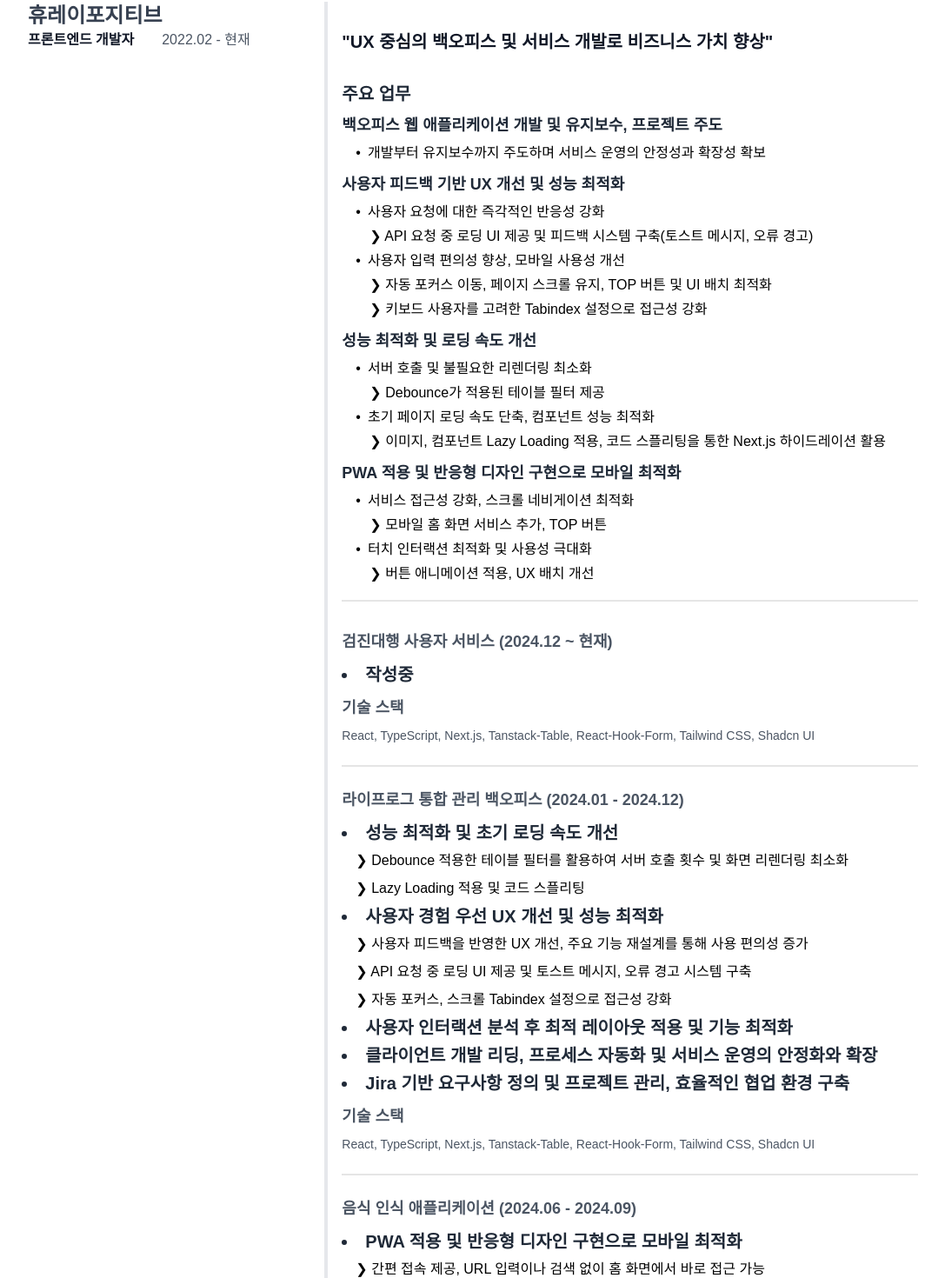
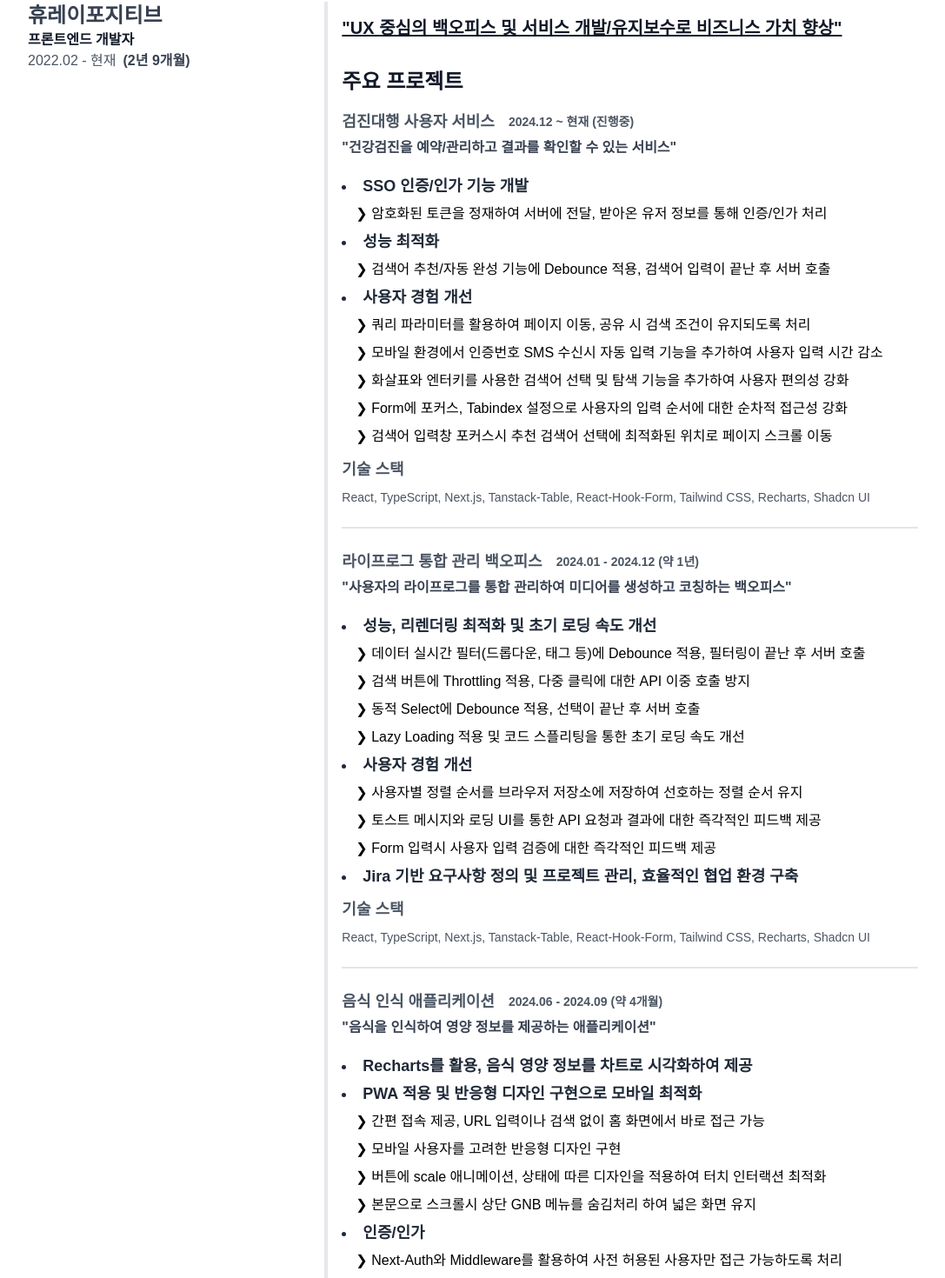
Before and after one commit to LeeKwang-min/kwangmin-portfolio, a Next.js app: page /resume in a window 1280 px wide. Shown: the part 714-2184 px from the top of the page at 87% size, without its empty margins (96-1183 px from the left). Built offline with nearby package versions, Linux system fonts and the light colour scheme.

Commit message:
[수정] 이력서 경력 부분 추가 수정

```diff
--- a/src/app/resume/_components/Experience/Experience.tsx
+++ b/src/app/resume/_components/Experience/Experience.tsx
@@ -6,99 +6,132 @@ const experienceList = [
     company: "휴레이포지티브",
     position: "프론트엔드 개발자",
     period: "2022.02 - 현재",
-    description: `"UX 중심의 백오피스 및 서비스 개발로 비즈니스 가치 향상"`,
-    tasks: [
+    description: `"UX 중심의 백오피스 및 서비스 개발/유지보수로 비즈니스 가치 향상"`,
+    // tasks: [
+    //   {
+    //     title: "백오피스 웹 애플리케이션 개발 및 유지보수, 프로젝트 주도",
+    //     content: [
+    //       "개발부터 유지보수까지 주도하며 서비스 운영의 안정성과 확장성 확보",
+    //     ],
+    //   },
+    //   {
+    //     title: "사용자 피드백 기반 UX 개선 및 성능 최적화",
+    //     content: [
+    //       "사용자 요청에 대한 즉각적인 반응성 강화",
+    //       "❯ API 요청 중 로딩 UI 제공 및 피드백 시스템 구축(토스트 메시지, 오류 경고)",
+    //       "사용자 입력 편의성 향상, 모바일 사용성 개선",
+    //       "❯ 자동 포커스 이동, 페이지 스크롤 유지, TOP 버튼 및 UI 배치 최적화",
+    //       "❯ 키보드 사용자를 고려한 Tabindex 설정으로 접근성 강화",
+    //     ],
+    //   },
+    //   {
+    //     title: "성능 최적화 및 로딩 속도 개선",
+    //     content: [
+    //       "서버 호출 및 불필요한 리렌더링 최소화",
+    //       "❯ Debounce가 적용된 테이블 필터 제공",
+    //       "초기 페이지 로딩 속도 단축, 컴포넌트 성능 최적화",
+    //       "❯ 이미지, 컴포넌트 Lazy Loading 적용, 코드 스플리팅을 통한 Next.js 하이드레이션 활용",
+    //     ],
+    //   },
+    //   {
+    //     title: "PWA 적용 및 반응형 디자인 구현으로 모바일 최적화",
+    //     content: [
+    //       "서비스 접근성 강화, 스크롤 네비게이션 최적화",
+    //       "❯ 모바일 홈 화면 서비스 추가, TOP 버튼",
+    //       "터치 인터랙션 최적화 및 사용성 극대화",
+    //       "❯ 버튼 애니메이션 적용, UX 배치 개선",
+    //     ],
+    //   },
+    // ],
+    projects: [
       {
-        title: "백오피스 웹 애플리케이션 개발 및 유지보수, 프로젝트 주도",
-        content: [
-          "개발부터 유지보수까지 주도하며 서비스 운영의 안정성과 확장성 확보",
+        title: "검진대행 사용자 서비스",
+        description: "건강검진을 예약/관리하고 결과를 확인할 수 있는 서비스",
+        period: "2024.12 ~ 현재 (진행중)",
+        tasks: [
+          "SSO 인증/인가 기능 개발",
+          "❯ 암호화된 토큰을 정재하여 서버에 전달, 받아온 유저 정보를 통해 인증/인가 처리",
+          "성능 최적화",
+          "❯ 검색어 추천/자동 완성 기능에 Debounce 적용, 검색어 입력이 끝난 후 서버 호출",
+          "사용자 경험 개선",
+          "❯ 쿼리 파라미터를 활용하여 페이지 이동, 공유 시 검색 조건이 유지되도록 처리",
+          "❯ 모바일 환경에서 인증번호 SMS 수신시 자동 입력 기능을 추가하여 사용자 입력 시간 감소",
+          "❯ 화살표와 엔터키를 사용한 검색어 선택 및 탐색 기능을 추가하여 사용자 편의성 강화",
+          "❯ Form에 포커스, Tabindex 설정으로 사용자의 입력 순서에 대한 순차적 접근성 강화",
+          "❯ 검색어 입력창 포커스시 추천 검색어 선택에 최적화된 위치로 페이지 스크롤 이동",
+        ],
+        stacks: [
+          "React, TypeScript, Next.js, Tanstack-Table, React-Hook-Form, Tailwind CSS, Recharts, Shadcn UI",
         ],
       },
       {
-        title: "사용자 피드백 기반 UX 개선 및 성능 최적화",
-        content: [
-          "사용자 요청에 대한 즉각적인 반응성 강화",
-          "❯ API 요청 중 로딩 UI 제공 및 피드백 시스템 구축(토스트 메시지, 오류 경고)",
-          "사용자 입력 편의성 향상, 모바일 사용성 개선",
-          "❯ 자동 포커스 이동, 페이지 스크롤 유지, TOP 버튼 및 UI 배치 최적화",
-          "❯ 키보드 사용자를 고려한 Tabindex 설정으로 접근성 강화",
+        title: "라이프로그 통합 관리 백오피스",
+        description:
+          "사용자의 라이프로그를 통합 관리하여 미디어를 생성하고 코칭하는 백오피스",
+        period: "2024.01 - 2024.12 (약 1년)",
+        tasks: [
+          "성능, 리렌더링 최적화 및 초기 로딩 속도 개선",
+          "❯ 데이터 실시간 필터(드롭다운, 태그 등)에 Debounce 적용, 필터링이 끝난 후 서버 호출",
+          "❯ 검색 버튼에 Throttling 적용, 다중 클릭에 대한 API 이중 호출 방지",
+          "❯ 동적 Select에 Debounce 적용, 선택이 끝난 후 서버 호출",
+          "❯ Lazy Loading 적용 및 코드 스플리팅을 통한 초기 로딩 속도 개선",
+          "사용자 경험 개선",
+          "❯ 사용자별 정렬 순서를 브라우저 저장소에 저장하여 선호하는 정렬 순서 유지",
+          "❯ 토스트 메시지와 로딩 UI를 통한 API 요청과 결과에 대한 즉각적인 피드백 제공",
+          "❯ Form 입력시 사용자 입력 검증에 대한 즉각적인 피드백 제공",
+          "Jira 기반 요구사항 정의 및 프로젝트 관리, 효율적인 협업 환경 구축",
+        ],
+        stacks: [
+          "React, TypeScript, Next.js, Tanstack-Table, React-Hook-Form, Tailwind CSS, Recharts, Shadcn UI",
         ],
       },
       {
-        title: "성능 최적화 및 로딩 속도 개선",
-        content: [
-          "서버 호출 및 불필요한 리렌더링 최소화",
-          "❯ Debounce가 적용된 테이블 필터 제공",
-          "초기 페이지 로딩 속도 단축, 컴포넌트 성능 최적화",
-          "❯ 이미지, 컴포넌트 Lazy Loading 적용, 코드 스플리팅을 통한 Next.js 하이드레이션 활용",
+        title: "음식 인식 애플리케이션",
+        description: "음식을 인식하여 영양 정보를 제공하는 애플리케이션",
+        period: "2024.06 - 2024.09 (약 4개월)",
+        tasks: [
+          "Recharts를 활용, 음식 영양 정보를 차트로 시각화하여 제공",
+          "PWA 적용 및 반응형 디자인 구현으로 모바일 최적화",
+          "❯ 간편 접속 제공, URL 입력이나 검색 없이 홈 화면에서 바로 접근 가능",
+          "❯ 모바일 사용자를 고려한 반응형 디자인 구현",
+          "❯ 버튼에 scale 애니메이션, 상태에 따른 디자인을 적용하여 터치 인터랙션 최적화",
+          "❯ 본문으로 스크롤시 상단 GNB 메뉴를 숨김처리 하여 넓은 화면 유지",
+          "인증/인가",
+          "❯ Next-Auth와 Middleware를 활용하여 사전 허용된 사용자만 접근 가능하도록 처리",
+        ],
+        stacks: [
+          "React, TypeScript, Next.js, Tailwind CSS, Shadcn UI, Next-Auth, Next-PWA, Recharts",
         ],
       },
       {
-        title: "PWA 적용 및 반응형 디자인 구현으로 모바일 최적화",
-        content: [
-          "서비스 접근성 강화, 스크롤 네비게이션 최적화",
-          "❯ 모바일 홈 화면 서비스 추가, TOP 버튼",
-          "터치 인터랙션 최적화 및 사용성 극대화",
-          "❯ 버튼 애니메이션 적용, UX 배치 개선",
+        title: "임직원 코칭 백오피스",
+        description:
+          "임직원의 코칭 결과를 관리하고 코칭 프로세스를 지원하는 서비스",
+        period: "2023.02 - 2024.05 (약 1년 4개월)",
+        tasks: [
+          "WebSocket을 활용한 실시간 채팅 기능 구현",
+          "서비스 안정성 및 성능 개선",
+          "❯ Sentry 기반 에러 모니터링 및 대응 프로세스 구축",
+          "❯ 공통 차트 컴포넌트 개발, 데이터 시각화 및 사용자 인터랙션 최적화",
+          "Chart.js를 활용, 임직원 라이프로그들을 차트로 시각화 하여 제공",
         ],
-      },
-    ],
-    projects: [
-      {
-        title: "검진대행 사용자 서비스 (2024.12 ~ 현재)",
-        tasks: ["작성중"],
         stacks: [
-          "React, TypeScript, Next.js, Tanstack-Table, React-Hook-Form, Tailwind CSS, Shadcn UI",
+          "React, TypeScript, Next.js, Recoil, Chart.js, Axios, Tanstack-Query, React-Hook-Form, Tailwind CSS",
         ],
       },
       {
-        title: "라이프로그 통합 관리 백오피스 (2024.01 - 2024.12)",
+        title: "오케어 헬스케어 서비스",
+        description: "오케어 서비스에 들어가는 헬스케어 서비스 제작",
+        period: "2022.02 - 2022.12 (약 11개월)",
         tasks: [
-          "성능 최적화 및 초기 로딩 속도 개선",
-          "❯ Debounce 적용한 테이블 필터를 활용하여 서버 호출 횟수 및 화면 리렌더링 최소화",
-          "❯ Lazy Loading 적용 및 코드 스플리팅",
-          "사용자 경험 우선 UX 개선 및 성능 최적화",
-          "❯ 사용자 피드백을 반영한 UX 개선, 주요 기능 재설계를 통해 사용 편의성 증가",
-          "❯ API 요청 중 로딩 UI 제공 및 토스트 메시지, 오류 경고 시스템 구축",
-          "❯ 자동 포커스, 스크롤 Tabindex 설정으로 접근성 강화",
-          "사용자 인터랙션 분석 후 최적 레이아웃 적용 및 기능 최적화",
-          "클라이언트 개발 리딩, 프로세스 자동화 및 서비스 운영의 안정화와 확장",
-          "Jira 기반 요구사항 정의 및 프로젝트 관리, 효율적인 협업 환경 구축",
-        ],
-        stacks: [
-          "React, TypeScript, Next.js, Tanstack-Table, React-Hook-Form, Tailwind CSS, Shadcn UI",
-        ],
-      },
-      {
-        title: "음식 인식 애플리케이션 (2024.06 - 2024.09)",
-        tasks: [
-          "PWA 적용 및 반응형 디자인 구현으로 모바일 최적화",
-          "❯ 간편 접속 제공, URL 입력이나 검색 없이 홈 화면에서 바로 접근 가능",
-          "❯ 모바일 UX/UI 최적화, 모바일 맞춤 배치 및 버튼 추가로 사용성 강화",
-          "❯ 버튼 애니메이션 적용 및 터치 인터랙션 최적화",
-          "보안성과 접근성 개선",
-          "❯ Next-Auth와 Middleware 기반 인증 시스템 구축으로 보안 강화",
-          "❯ 브라우저 저장소를 활용한 인식된 음식별 적합 영양 정보 추천/제공",
-        ],
-        stacks: [
-          "React, TypeScript, Next.js, Tailwind CSS, Shadcn UI, Next-Auth, Next-PWA",
-        ],
-      },
-      {
-        title: "헬스케어 서비스 및 백오피스 (2022.02 - 2024.01)",
-        tasks: [
-          "사용자 경험, 편의성 향상",
-          "❯ API 요청 중 로딩 UI 제공",
-          "❯ 사용자 입력 검증, 즉각적인 피드백 시스템 구축",
-          "❯ 페이지 스크롤 유지 및 자동 포커스 이동",
+          "웹뷰 개발 및 모바일 이슈 대응",
+          "❯ iOS 환경, 사파리 브라우저 호환성 개선",
           "개발 생산성 향상, 개발 문화 정의",
           "❯ Git을 활용한 코드 리뷰 및 커밋 컨벤션 정의로 개발 생산성 향상",
           "❯ Confluence를 통한 문서 관리 및 지식 공유, 프로젝트 유지보수 용이성 확보",
-          "서비스 안정성 및 성능 개선",
-          "❯ Sentry 기반 에러 모니터링 및 대응 프로세스 구축",
-          "❯ 공통 차트 컴포넌트 개발, 데이터 시각화 및 사용자 인터랙션 최적화",
-          "사용자 피드백 기반 UX 개선 및 글로벌 접근성 강화",
-          "❯ 다국어 지원(i18n) 적용, 글로벌 사용자 대상 접근성 개선",
+          "글로벌 접근성 강화",
+          "❯ i18n을 사용하여 다국어 지원",
+          "❯ 접속 환경별 시간 계산 및 표시",
         ],
         stacks: [
           "React, TypeScript, Next.js, Recoil, Chart.js, Axios, Tanstack-Query, React-Hook-Form, Tailwind CSS",
@@ -109,6 +142,21 @@ const experienceList = [
 ];
 
 function Experience() {
+  const calcDate = () => {
+    const startDate = new Date("2022-02-07");
+    const today = new Date();
+
+    const years = today.getFullYear() - startDate.getFullYear();
+    const months = today.getMonth() - startDate.getMonth();
+
+    const totalMonths = years * 12 + months;
+
+    const resultYears = Math.floor(totalMonths / 12);
+    const resultMonths = totalMonths % 12;
+
+    return `${resultYears}년 ${resultMonths}개월`;
+  };
+
   return (
     <section className="mb-12">
       <h2 className="text-3xl font-semibold mb-4 border-b-2 pb-2">
@@ -121,17 +169,18 @@ function Experience() {
               <h3 className="text-2xl font-semibold text-gray-700">
                 {item.company}
               </h3>
-              <div className="flex items-center gap-8">
-                <h4 className="font-semibold text-gray-900">{item.position}</h4>
+              <h4 className="font-semibold text-gray-900">{item.position}</h4>
+              <div className="flex items-center gap-2">
                 <p className="text-gray-600">{item.period}</p>
+                <h4 className="text-gray-700 font-bold">{`(${calcDate()})`}</h4>
               </div>
             </div>
             <div className="w-full md:w-2/3 space-y-4">
               <div className="border-l-4 border-gray-200 pl-4">
-                <p className="text-gray-900 font-bold text-xl py-8">
+                <p className="text-gray-900 font-bold text-xl pb-8 pt-4 underline">
                   {item.description}
                 </p>
-                <h5 className="text-xl font-bold text-gray-800 mb-2">
+                {/* <h5 className="text-xl font-bold text-gray-800 mb-2">
                   주요 업무
                 </h5>
                 <ul className="mb-2 flex flex-col gap-2 pb-4 border-b-2">
@@ -156,12 +205,28 @@ function Experience() {
                       </div>
                     </li>
                   ))}
-                </ul>
-                {item.projects.map((project) => (
-                  <div key={project.title} className="border-b-2 py-6">
-                    <h5 className="text-lg font-semibold text-gray-600 mb-2">
-                      {project.title}
-                    </h5>
+                </ul> */}
+                <h3 className="text-2xl font-semibold text-gray-900 mb-4">
+                  주요 프로젝트
+                </h3>
+                {item.projects.map((project, idx) => (
+                  <div
+                    key={project.title}
+                    className={cn("border-b-2 py-6", idx === 0 && "pt-0")}
+                  >
+                    <div className="flex flex-col gap-1 mb-4">
+                      <div className="flex items-center gap-4">
+                        <h5 className="text-lg font-semibold text-gray-600">
+                          {project.title}
+                        </h5>
+                        <p className="text-gray-600 font-bold text-sm">
+                          {project.period}
+                        </p>
+                      </div>
+                      <p className="text-gray-700 font-bold">
+                        {`"${project.description}"`}
+                      </p>
+                    </div>
                     <ul className="mb-2 leading-8">
                       {project.tasks.map((task) => {
                         const isSubTask = task.startsWith("❯");
@@ -173,7 +238,7 @@ function Experience() {
                               "list-disc list-inside",
                               isSubTask && "list-none",
                               !isSubTask &&
-                                "text-xl text-gray-800 font-semibold leading-8"
+                                "text-lg text-gray-800 font-semibold leading-8"
                             )}
                           >
                             <span className={cn(isSubTask && "pl-4")}>
--- a/src/app/resume/_components/Experience/OtherExperience.tsx
+++ b/src/app/resume/_components/Experience/OtherExperience.tsx
@@ -1,9 +1,9 @@
 const othenExperienceList = [
   {
     company: "개인 프로젝트",
-    position: "1인 기획 및 풀스택 개발",
+    position: "1인 기획 및 백엔드 경험이 목표",
     period: "",
-    description: "익숙한 기술과 새로운 기술을 학습하여 적용한 개인 프로젝트",
+    description: "",
     tasks: [
       "백엔드부터 프론트엔드까지 풀스택 개발 경험",
       "'서비스' 도메인에 대한 경험과 사고",
@@ -16,16 +16,15 @@ const othenExperienceList = [
         title: "Pullog - 풀업 기록 관리 분석 서비스",
         URL: "https://pullog.vercel.app/",
         tasks: [
-          "'서비스' 도메인에 맞는 기획과 디자인 적용",
-          "Next.js를 활용한 SEO 최적화 및 성능 향상",
-          "Supabase를 활용한 인증/인가 및 데이터 관리",
-          "백엔드부터 프론트엔드까지 풀스택 개발 경험",
-          "PWA를 적용한 서비스 출시",
-          "꾸준한 개선과 피드백 반영",
-          "반응형 디자인을 적용하여 데스크톱, 모바일 환경 모두 사용 가능",
-          "블로그 포스팅을 통한 프로젝트 기록",
+          "Next.js를 활용한 SEO 최적화/향상",
+          "Supabase를 활용하여 인증/인가 부터 데이터 관리의 백엔드 포지션 경험",
+          "PWA를 적용하여 웹 앱 출시, 접속에 용이한 서비스 제공",
+          "반응형 디자인을 적용하여 데스크톱, 모바일 환경 모두 익숙한 사용자 경험 제공",
+          "내가 좋아하는 도메인을 이해하고 기획하여 서비스 출시",
         ],
-        stacks: ["Next.js, TypeScript, Supabase, Shadcn UI, TailwindCSS"],
+        stacks: [
+          "Next.js, TypeScript, Supabase, Shadcn UI, TailwindCSS, Recharts",
+        ],
       },
     ],
   },
@@ -52,14 +51,14 @@ function OtherExperience() {
                   {item.position}
                 </h4>
                 <p className="mb-2">{item.description}</p>
-                <h5 className="text-lg font-semibold text-gray-800 mb-2">
-                  주요 업무
+                {/* <h5 className="text-lg font-semibold text-gray-800 mb-2">
+                  주요 내용
                 </h5>
                 <ul className="mb-2 flex flex-col gap-2 pb-4">
                   {item.tasks.map((task) => (
                     <li key={task}>{`- ${task}`}</li>
                   ))}
-                </ul>
+                </ul> */}
                 {item.projects.map((project) => (
                   <div key={project.title} className="border-b-2 py-6">
                     <h5 className="text-lg font-semibold text-gray-600">
--- a/src/app/resume/_components/Skill/Skill.tsx
+++ b/src/app/resume/_components/Skill/Skill.tsx
@@ -5,29 +5,28 @@ const skillList = [
     title: "Frontend",
     skills: [
       {
-        name: "React",
-        description:
-          "컴포넌트 기반 개발, Hooks 활용, 상태 관리 (Redux, Recoil)",
+        name: "React (상급)",
+        description: "컴포넌트 기반 개발, Hooks 활용, 상태 관리",
       },
       {
-        name: "Next.js",
-        description: "SSR을 활용하여 SEO 최적화 및 성능 향상",
+        name: "Next.js (상급)",
+        description: "SSR을 활용하여 SEO 최적화 및 Client에 필요한 API 작성",
       },
       {
-        name: "TypeScript",
+        name: "TypeScript (상급)",
         description: "안정적이고 유지보수가 쉬운 코드 작성",
       },
       {
-        name: "HTML/CSS",
+        name: "HTML/CSS (상급)",
         description:
           "시맨틱 마크업, 반응형 디자인, CSS-in-JS (Emotion, Tailwind CSS)",
       },
       {
-        name: "서버/클라이언트 상태 관리",
-        description: "Redux, Recoil, Tanstack-Query",
+        name: "서버/클라이언트 상태 관리 (상급)",
+        description: "Recoil, Tanstack-Query",
       },
       {
-        name: "UI/상태 관리",
+        name: "UI/상태 관리 (상급)",
         description: "React-Hook-Form, Tanstack-Table, Shadcn UI",
       },
     ],
@@ -36,11 +35,11 @@ const skillList = [
     title: "Backend",
     skills: [
       {
-        name: "Supabase",
+        name: "Supabase (초급)",
         description: "Auth, Database, Storage 등 백엔드 서비스 활용",
       },
       {
-        name: "Node.js",
+        name: "Node.js (중급)",
         description: "Express 프레임워크를 이용한 RESTful API 개발",
       },
     ],
@@ -49,15 +48,15 @@ const skillList = [
     title: "DevOps",
     skills: [
       {
-        name: "Version Control",
+        name: "Version Control (상급)",
         description: "Git, GitHub",
       },
       {
-        name: "Deployment",
+        name: "Deployment (중급)",
         description: "Vercel",
       },
       {
-        name: "Docker",
+        name: "Docker (초급)",
         description: "컨테이너화된 애플리케이션 배포",
       },
     ],
@@ -66,15 +65,15 @@ const skillList = [
     title: "Tools",
     skills: [
       {
-        name: "Jira",
+        name: "Jira (중급)",
         description: "프로젝트 일정 및 타임라인 관리",
       },
       {
-        name: "Confluence",
+        name: "Confluence (상급)",
         description: "프로젝트 문서 관리",
       },
       {
-        name: "Figma",
+        name: "Figma (중급)",
         description: "기획 및 디자인 협업 툴",
       },
     ],
```
